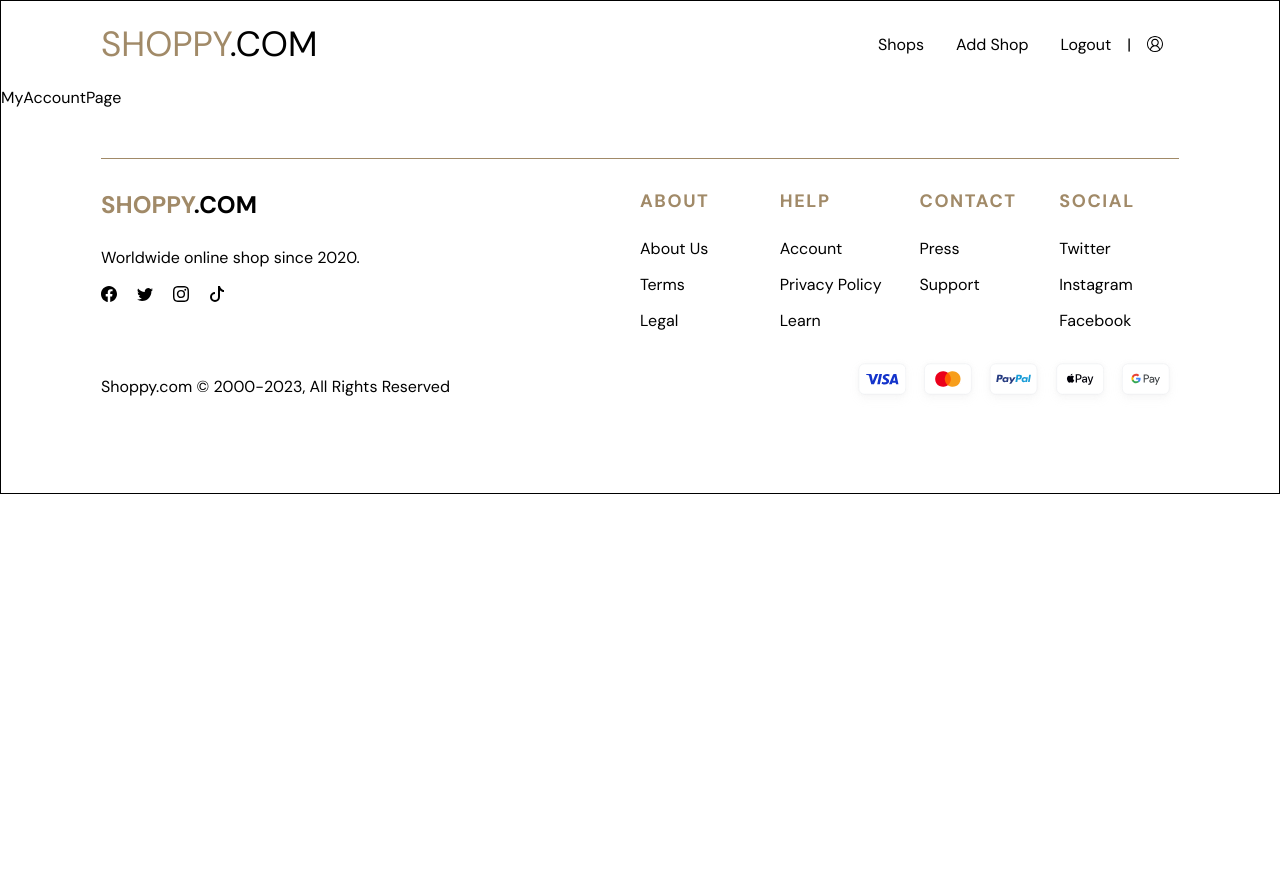
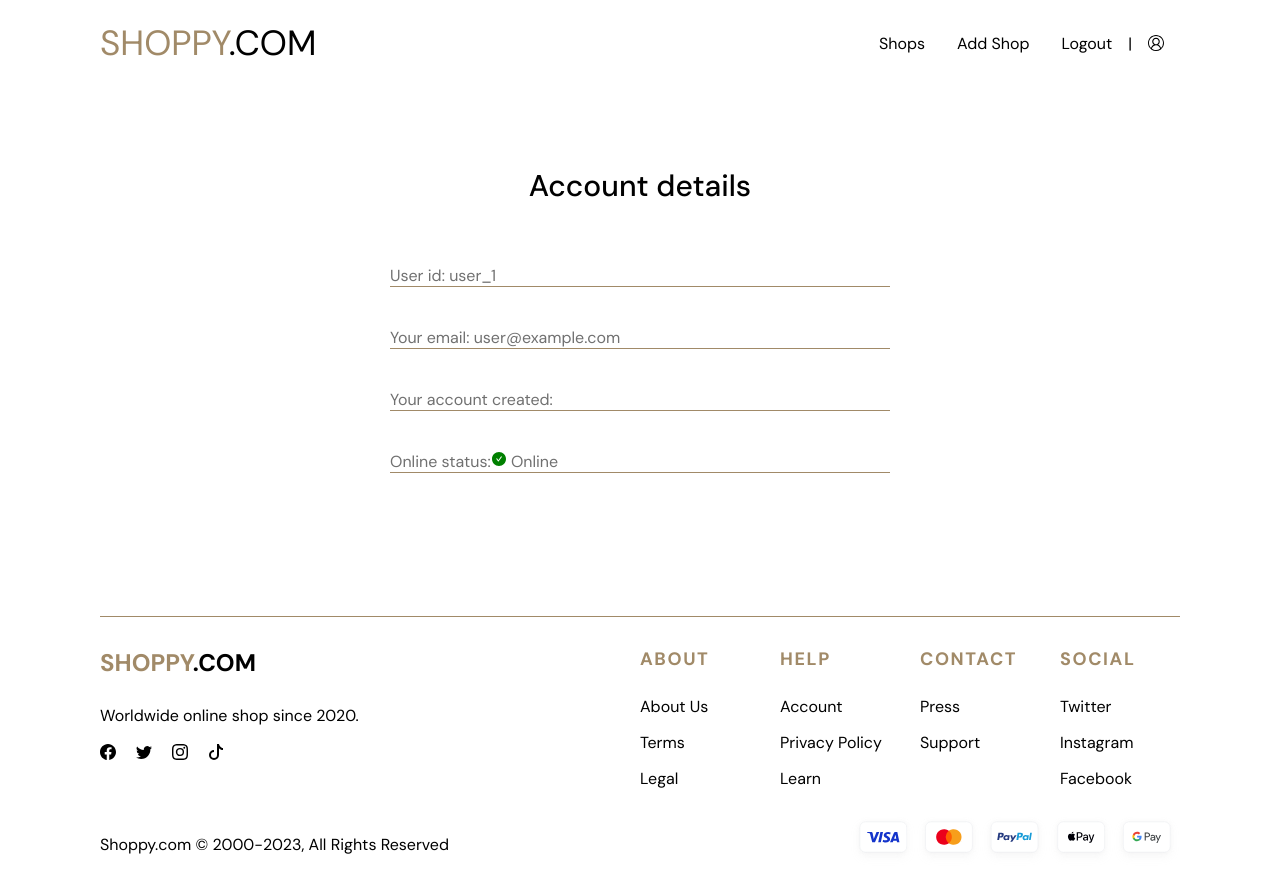
Before and after one commit to SimasCode/simonas_janulaitis_galutinis_atsiskaitymas, a React (Vite) app: page /my-account-page in a window 1280 px wide. Shown: the top 892 px of the page. Before the commit the page ends 800 px from the top, so only its background shows below. Built offline with nearby package versions, Linux system fonts and the light colour scheme; no server answers; sample sign-in values are in the browser's storage.

Commit message:
myAccountPage component style

```diff
--- a/src/components/auth/loginForm.scss
+++ b/src/components/auth/loginForm.scss
@@ -5,8 +5,9 @@
   text-align: center;
   display: flex;
   flex-direction: column;
-  margin-top: 50px;
-  margin-bottom: 50px;
+  margin-top: 100px;
+  margin-bottom: 40px;
+  height: 50vh;
 
     .login-title {
       color: var(--black);
@@ -106,7 +107,7 @@
 
 }
 
-@media (min-width:767px) {
+@media screen and (min-width:767px) {
   .login-container {
       width: 500px;
   }
--- a/src/pages/MyAccountPage.jsx
+++ b/src/pages/MyAccountPage.jsx
@@ -1,3 +1,31 @@
+import { useAuth } from '../store/AuthProvider';
+import './myAccountPage.scss';
+import { AiFillCheckCircle, AiFillCloseCircle } from 'react-icons/ai';
+
 export default function MyAccountPage() {
-  return <div>MyAccountPage</div>;
+  const ctx = useAuth();
+  const { email, userUid, isUserLoggedIn, accDate } = ctx;
+
+  return (
+    <div className='account-container'>
+      <p className='account-title'>Account details</p>
+      <p className='account-text'>User id: {userUid}</p>
+      <p className='account-text'>Your email: {email}</p>
+      <p className='account-text'>
+        Your account created: {accDate.creationTime}
+      </p>
+      <div className='account-icon-container'>
+        Online status:{' '}
+        {isUserLoggedIn ? (
+          <div>
+            <AiFillCheckCircle className='account-icon-green' /> Online
+          </div>
+        ) : (
+          <div>
+            <AiFillCloseCircle className='account-icon-red' /> Offline
+          </div>
+        )}
+      </div>
+    </div>
+  );
 }
--- /dev/null
+++ b/src/pages/myAccountPage.scss
@@ -0,0 +1,47 @@
+.account-container {
+    display: flex;
+    flex-direction: column;
+    margin-top: 100px;
+    margin-bottom: 50px;
+    width: 300px;
+    margin-left: auto;
+    margin-right: auto;
+    height: 50vh;
+
+
+    .account-title {
+        color: var(--black);
+        text-align: center;
+        font-weight: 500;
+        font-size: 30px;
+        margin-bottom: 60px;
+    }
+
+    .account-text{
+        text-align: left;
+        color: var(--gray70);
+        margin-bottom: 40px;
+        border-bottom: 1px solid var(--gold);
+
+    }
+
+    .account-icon-green {
+        color: green;
+    }
+
+    .account-icon-red {
+        color: red;
+    }
+
+    .account-icon-container {
+        display: flex;
+        color: var(--gray70);
+        border-bottom: 1px solid var(--gold);
+    }
+}
+
+@media screen and (min-width:767px) {
+    .account-container {
+        width: 500px;
+    }
+  }
--- a/src/pages/registerPage.scss
+++ b/src/pages/registerPage.scss
@@ -1,6 +1,9 @@
 .register-container {
     width: 300px;
+    height: 50vh;
     margin: 50px auto;
+    margin-top: 100px;
+    margin-bottom: 40px;
 
     .register-title {
         color: var(--black);
@@ -67,7 +70,7 @@
     }
 }
 
-@media (min-width:767px) {
+@media screen and (min-width:767px) {
     .register-container {
         width: 500px;
     }
--- a/src/reset.scss
+++ b/src/reset.scss
@@ -14,7 +14,6 @@
   }
 
   body {
-    border: 1px solid #000;
     max-width: 1440px;
     margin-right: auto;
     margin-left: auto;
--- a/src/store/AuthProvider.jsx
+++ b/src/store/AuthProvider.jsx
@@ -5,6 +5,7 @@ const AuthContext = createContext({
   email: '',
   isUserLoggedIn: '',
   userUid: '',
+  accDate: '',
 });
 
 export default function AuthProvider(props) {
@@ -13,11 +14,13 @@ export default function AuthProvider(props) {
   const email = fireUser.email;
   const userUid = fireUser.uid;
   let isUserLoggedIn = !!email;
+  const accDate = fireUser.metadata;
 
   const ctx = {
     email: email,
     isUserLoggedIn: isUserLoggedIn,
     userUid: userUid,
+    accDate: accDate,
   };
 
   useEffect(() => {
```
